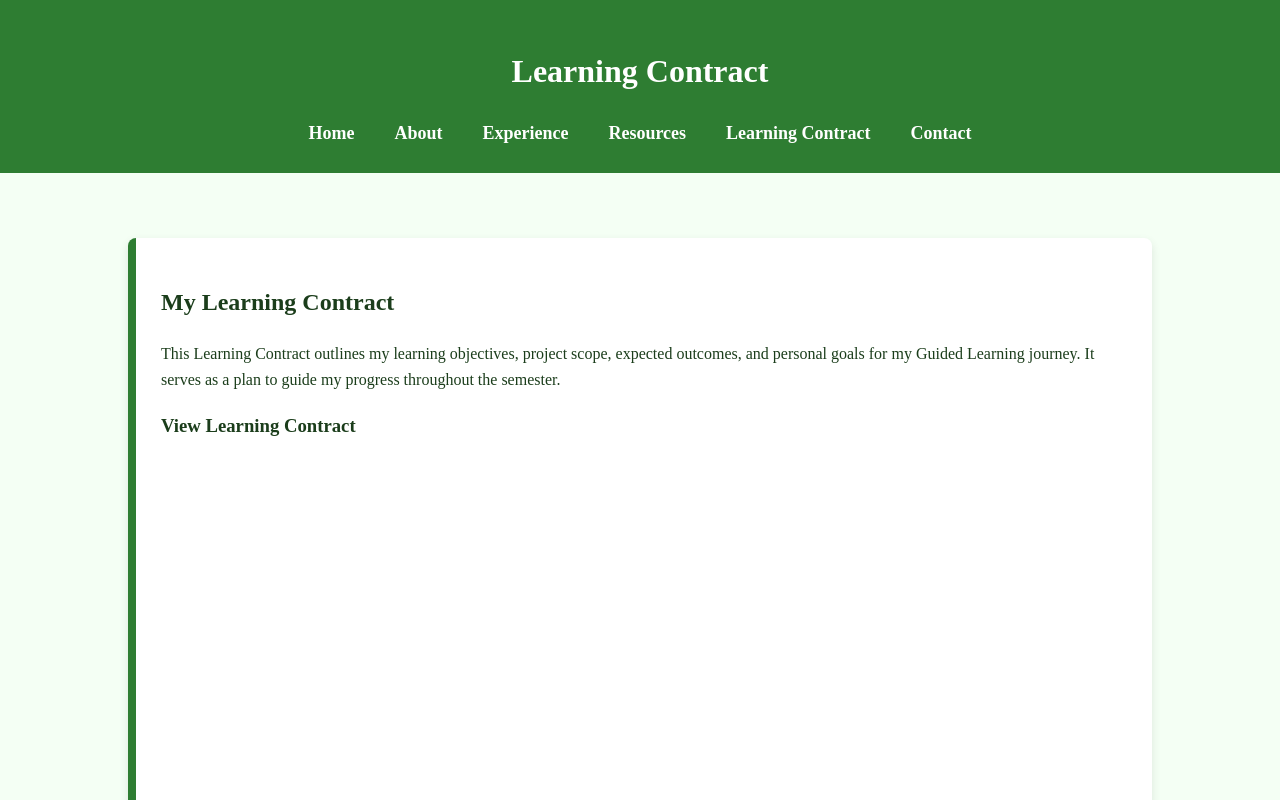
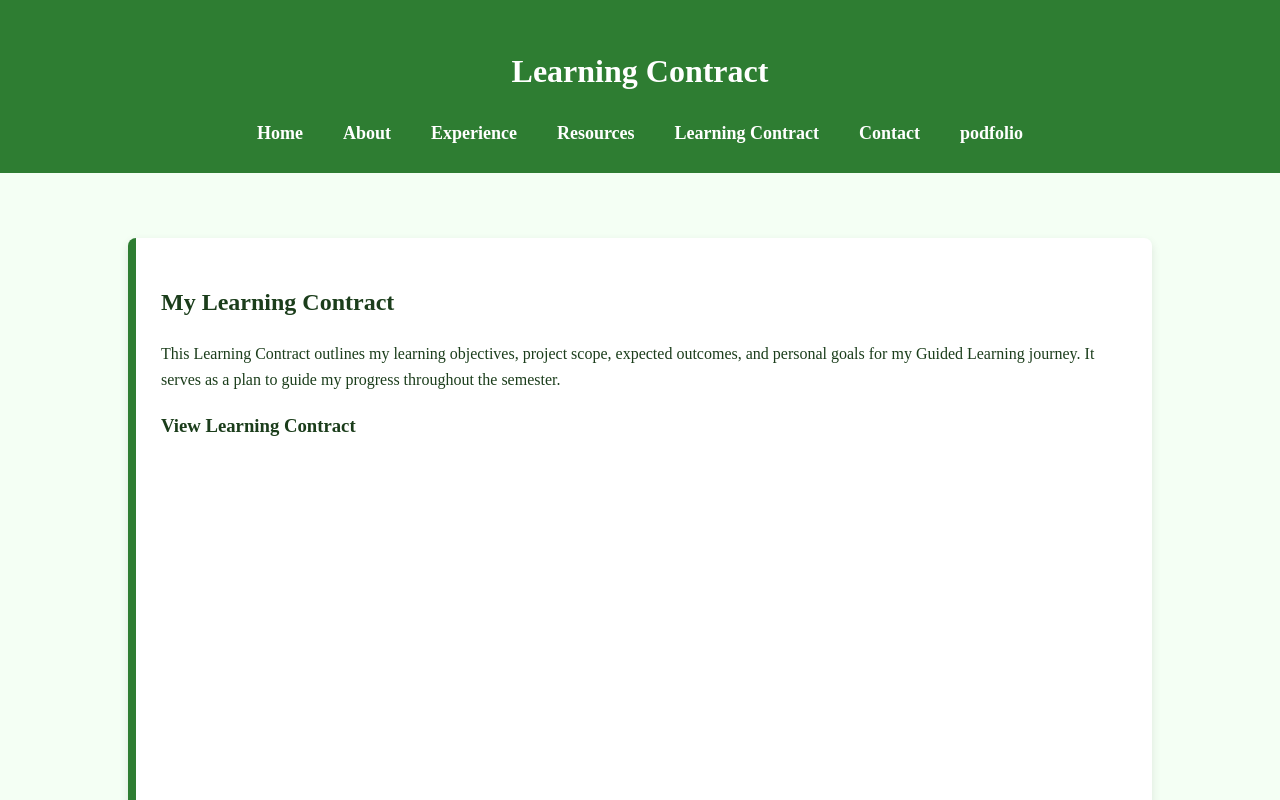
Before and after one commit to tetett22/GL-tessie-teo, a plain HTML site: page learning-contract.html in a window 1280 px wide. Shown: the top 800 px of the page. Drawn offline with Linux system fonts and the light colour scheme.

Commit message:
Update learning-contract.html

```diff
--- a/learning-contract.html
+++ b/learning-contract.html
@@ -20,6 +20,7 @@
 <a href="resources.html">Resources</a>
 <a href="learning-contract.html">Learning Contract</a>
 <a href="contact.html">Contact</a>
+<a href="podfolio.html">podfolio</a>
 </nav>
 
 </header>
```
